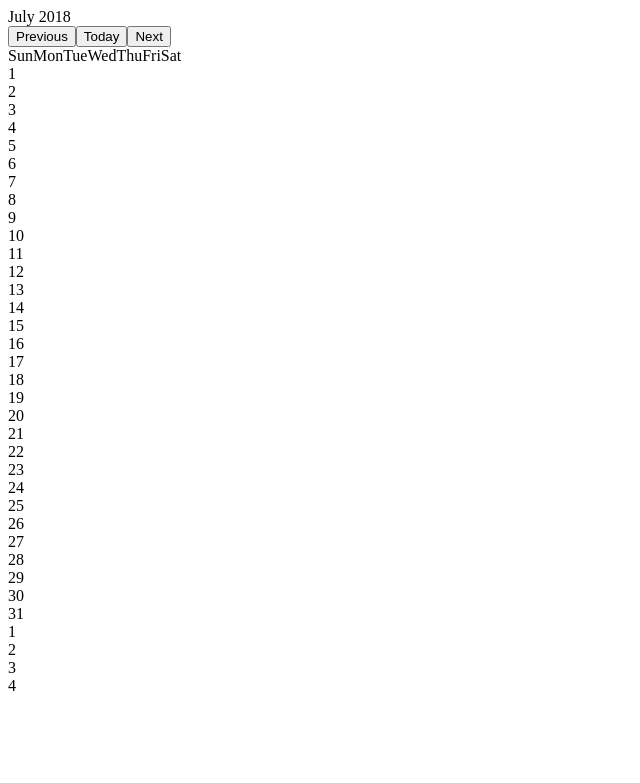
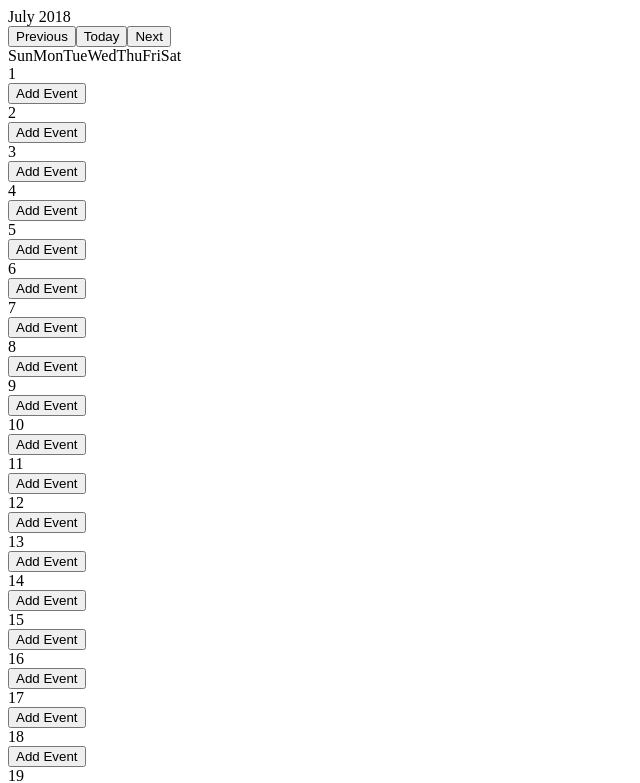
Before and after one commit to amylsf/React-Calendar, a React app: page / in a window 1280 px wide. Shown: the top 783 px of the page, without its empty margins (0-640 px from the left). Built offline with nearby package versions, Linux system fonts and the light colour scheme; the HTML template or start-up script is replaced by a standard one.

Commit message:
setup basic form to add events

```diff
--- a/client/src/components/Day.jsx
+++ b/client/src/components/Day.jsx
@@ -1,16 +1,30 @@
 import React, { Component } from 'react';
+import EventForm from './EventForm.jsx';
 
 class Day extends Component {
   constructor() {
     super()
     this.state = {
+      showForm: false
+    }
 
-    }
+    this.showEventForm = this.showEventForm.bind(this);
+  }
+
+  showEventForm() {
+    this.setState({
+      showForm: !this.state.showForm
+    })
   }
 
   render() {
     return (
-      <div className="day">{this.props.currentDay}</div>
+      <div className="day">
+        <span className="day-number">{this.props.currentDay}</span>
+        <br/>
+        <button onClick={this.showEventForm}>Add Event</button>
+        {this.state.showForm ? <EventForm /> : null}
+      </div>
     )
   }
 }
--- /dev/null
+++ b/client/src/components/EventForm.jsx
@@ -0,0 +1,34 @@
+import React, { Component } from 'react';
+
+class EventForm extends Component {
+  constructor(props) {
+    super(props);
+    this.state = {
+      title: '',
+      start: '',
+      end: ''
+    }
+  }
+
+
+  render() {
+    return (
+      <form>
+        <label> Event Name:
+          <input name="title" />
+        </label>
+        <br/>
+        <label> Start Time:
+          <input/>
+        </label>
+        <br/>
+        <label> End Time:
+          <input/>
+        </label>
+      </form>
+    )
+  }
+}
+
+
+export default EventForm;
```
Also changed, not shown: 3 other files (tests, documents, lock files or other folders).
